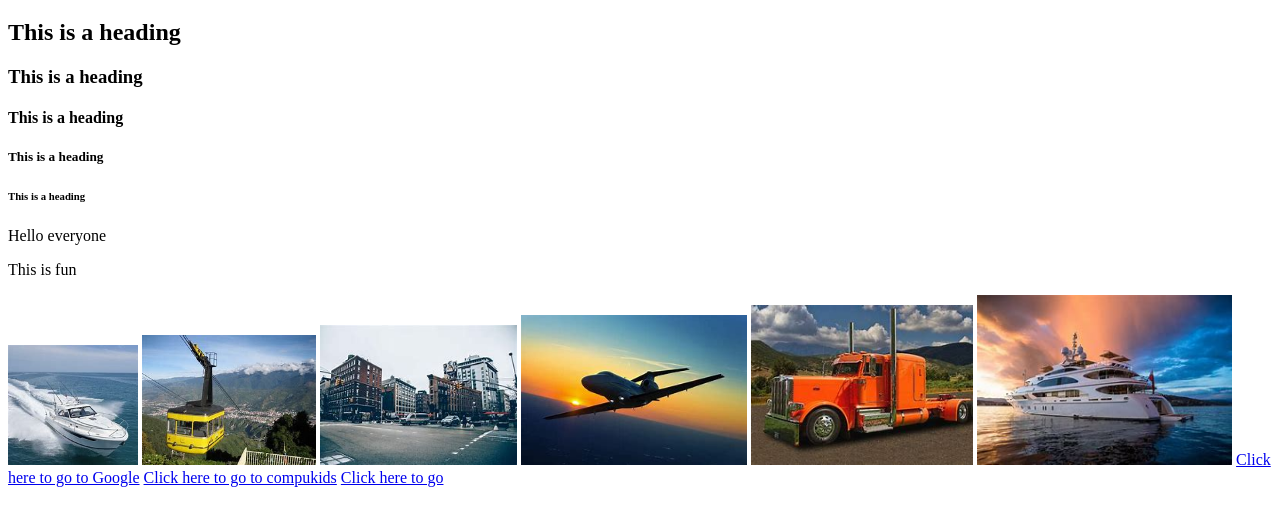
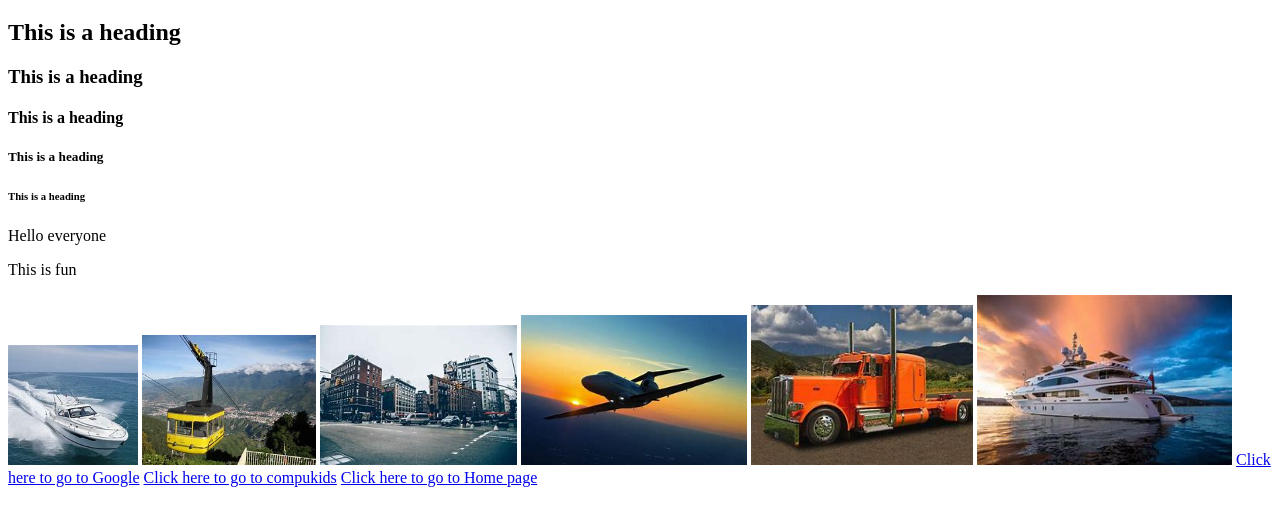
Before and after one commit to Lindicpu/My-Lindicpu-store, a plain HTML site: page index.html in a window 1280 px wide. Shown: the part 61-586 px from the top of the page. Drawn offline with Linux system fonts and the light colour scheme.

Commit message:
Update index.html

```diff
--- a/index.html
+++ b/index.html
@@ -21,6 +21,6 @@
 
      <a href="https://www.bing.com/ck/a?!&&p=26d0f41dfcf898c1a2ae491f2e4cc9b09211a95a9b6cab061450aa18a2203698JmltdHM9MTc0NjgzNTIwMA&ptn=3&ver=2&hsh=4&fclid=017d4442-e9a6-6d27-02fc-57bce8856cc6&psq=www.google.com+search+bar&u=a1aHR0cHM6Ly93d3cuZ29vZ2xlLmNvbS94aHRtbC9zZWFyY2g&ntb=1">Click here to go to Google</a>
      <a href="https://www.bing.com/ck/a?!&&p=992aa66d1ee91e6c530df87024a827e1c5348f158ac47c136aa14198611c7948JmltdHM9MTc0NjgzNTIwMA&ptn=3&ver=2&hsh=4&fclid=017d4442-e9a6-6d27-02fc-57bce8856cc6&psq=compu+kids&u=a1aHR0cHM6Ly93d3cuY29tcHUta2lkcy5jby56YS8&ntb=1">Click here to go to compukids</a>
-     <a href="about.html">Click here to go </a>
+     <a href="about.html">Click here to go to Home page</a>
     </body>
 </html>
```
